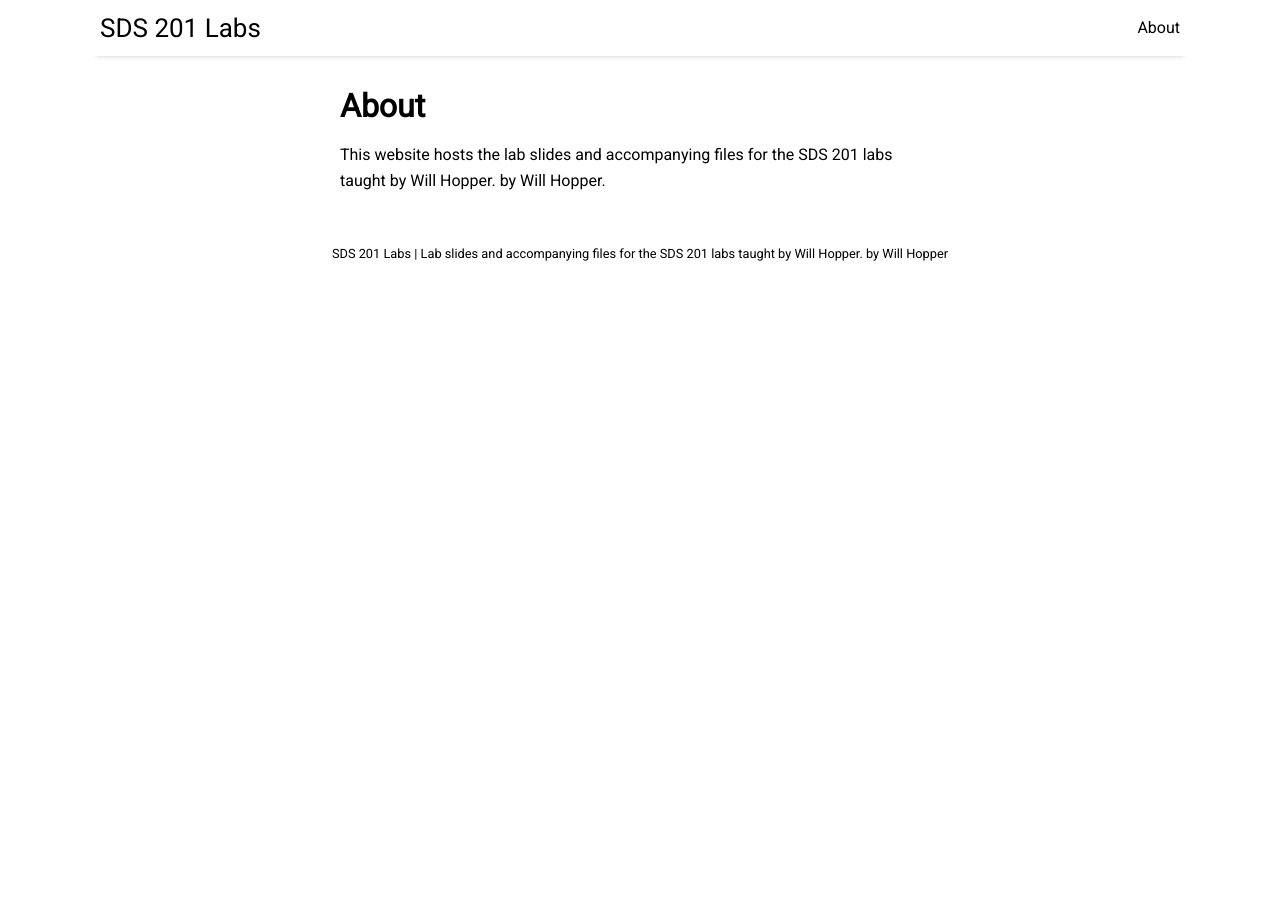
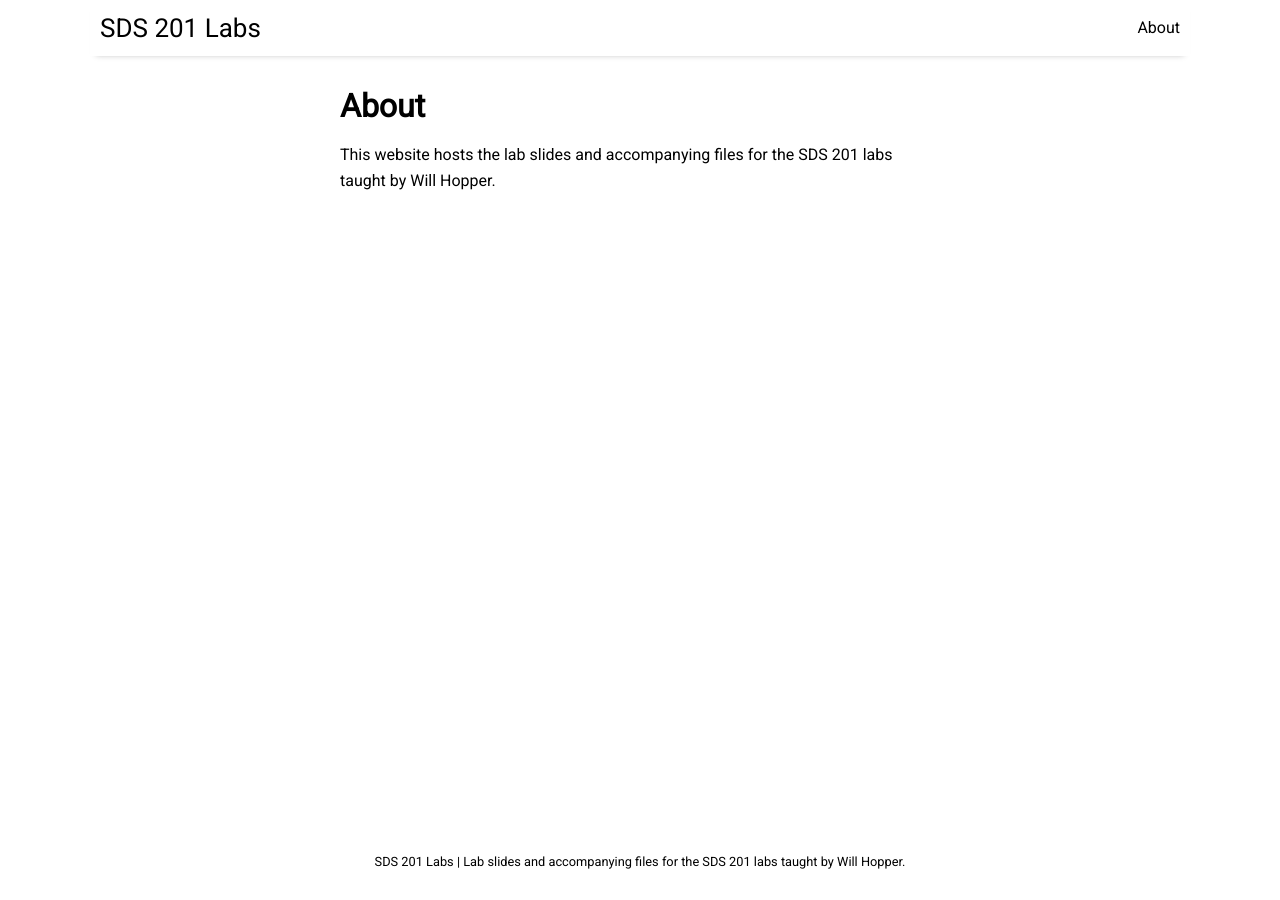
Before and after one commit to wjhopper/sds201_labs, a Jekyll site: the page built from pages/about.md, in a window 1280 px wide. Built offline with Jekyll 4.4.1, drawn with Linux system fonts in a browser that asks for light colours; nearby versions of some CDN libraries.

Commit message:
remove trailing sentence fragments from about page

```diff
--- a/_config.yml
+++ b/_config.yml
@@ -15,7 +15,7 @@
 # in the templates via {{ site.myvariable }}.
 title: SDS 201 Labs
 email: whopper@smith.edu
-author: "Will Hopper"
+author: "Herp"
 description: >- # this means to ignore newlines until "baseurl:"
   Lab slides and accompanying files for the SDS 201 labs taught by Will Hopper.
 
--- a/_includes/footer.html
+++ b/_includes/footer.html
@@ -2,5 +2,5 @@
   {% for item in site.data.settings.social %}
     <a href="{{ item.link }}" class="menu-link" target="_blank"><i class="fa fa-{{ item.icon }}" aria-hidden="true"></i></a>
   {% endfor %}
-  <div class="post-date"><a href="{{ site.baseurl }}/">{{ site.title }} | {{ site.description }} by {{ site.author }}</a></div>
+  <div class="post-date"><a href="{{ site.baseurl }}/">{{ site.title }} | {{ site.description }}</a></div>
 </footer>
--- a/assets/css/_sass/_default.scss
+++ b/assets/css/_sass/_default.scss
@@ -6,6 +6,7 @@
   width: $container-width;
   margin-left: auto;
   margin-right: auto;
+  min-height: 500px;
 }
 .container a {
   text-decoration: underline;
--- a/assets/css/_sass/_footer.scss
+++ b/assets/css/_sass/_footer.scss
@@ -5,6 +5,8 @@
   min-height: 56px;
   line-height: 45px;
   width: $container-width;
+  position: absolute;
+  bottom: 0;
 }
 .footer a {
   color: $brand-color;
--- a/assets/css/_sass/_home.scss
+++ b/assets/css/_sass/_home.scss
@@ -1,5 +1,4 @@
 .featured-posts {
-  height: 400px;
   margin: 5px 10px 10px;
   background-position: center;
   background-repeat: no-repeat;
--- a/pages/about.md
+++ b/pages/about.md
@@ -2,4 +2,4 @@
 layout: misc
 title: About
 ---
-This website hosts the lab slides and accompanying files for the SDS 201 labs taught by Will Hopper. by Will Hopper.
+This website hosts the lab slides and accompanying files for the SDS 201 labs taught by Will Hopper.
```
